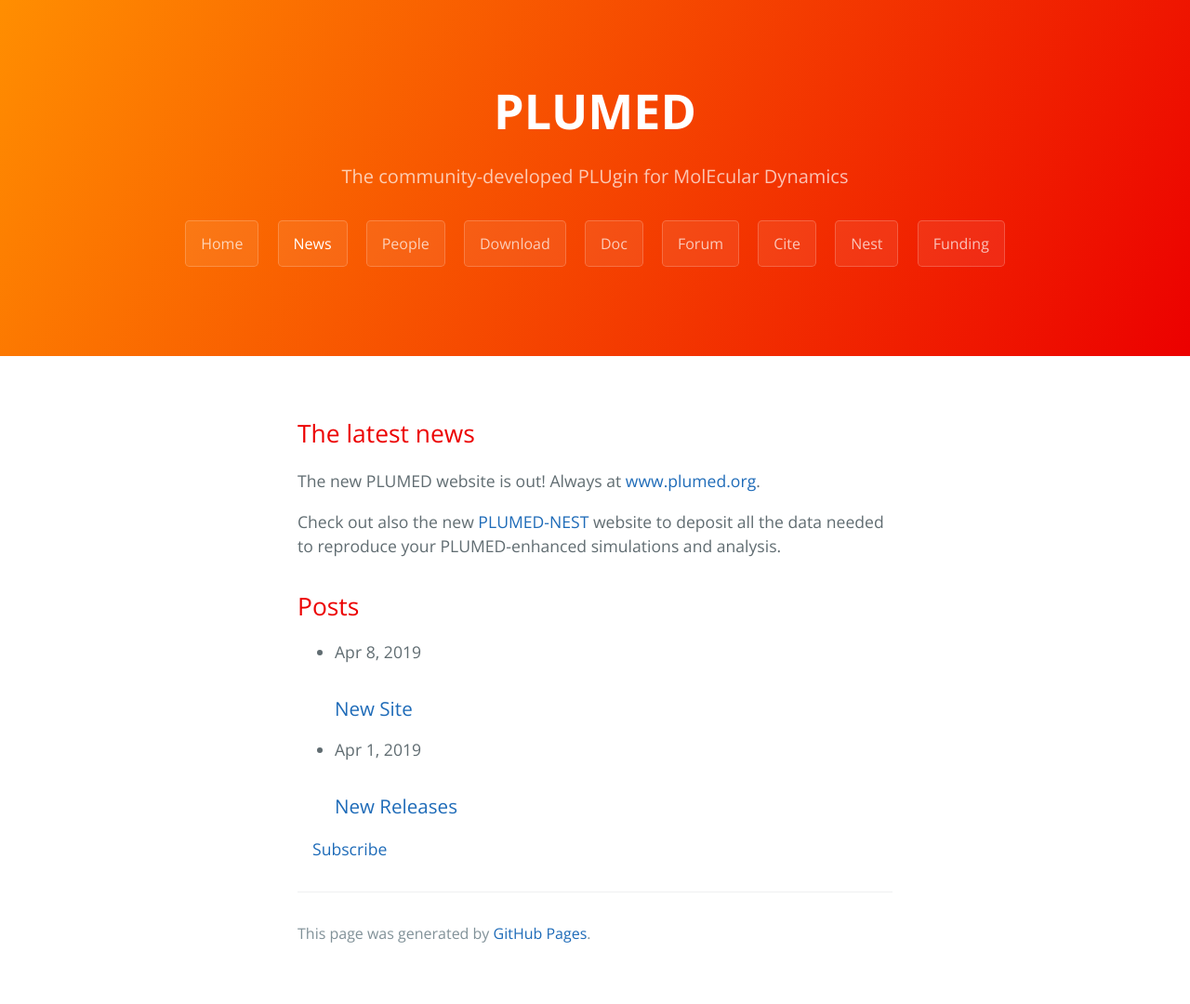
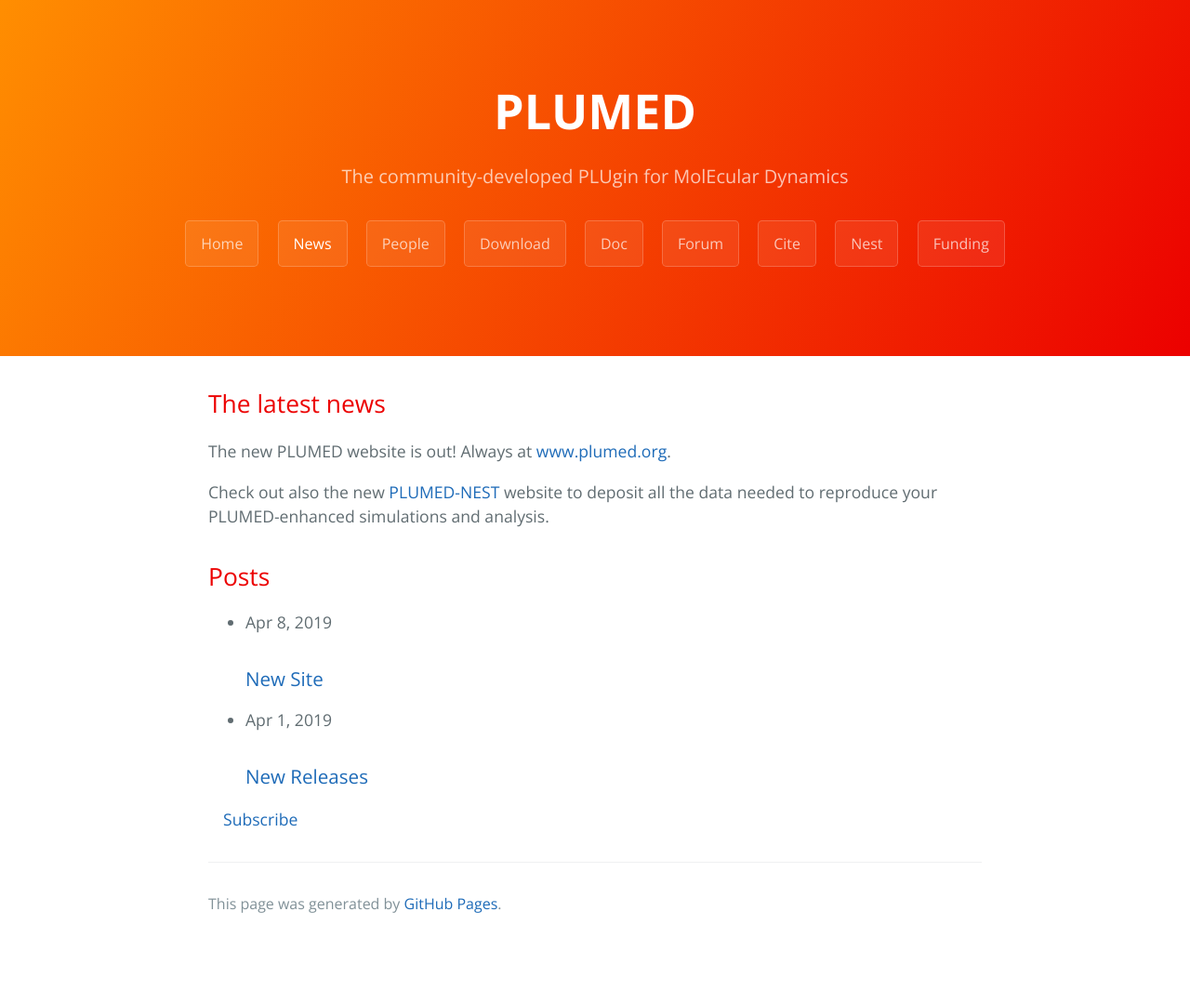
Before and after one commit to plumed/plumed.github.io, a Jekyll site: the page built from news.html, in a window 1280 px wide. Shown: the whole page at 93% size. Built offline with Jekyll 4.4.1, drawn with Linux system fonts in a browser that asks for light colours; the repository's description, which GitHub fills in, is left out; after the commit the page ends 1016 px from its top, so only the background shows below that.

Commit message:
Update news.html
again and again

```diff
--- a/news.html
+++ b/news.html
@@ -2,7 +2,7 @@
 layout: default
 ---
 
-<section class="main-content">
+<section class="home">
 
   <h2 class="page-heading">The latest news</h2>
 
```
